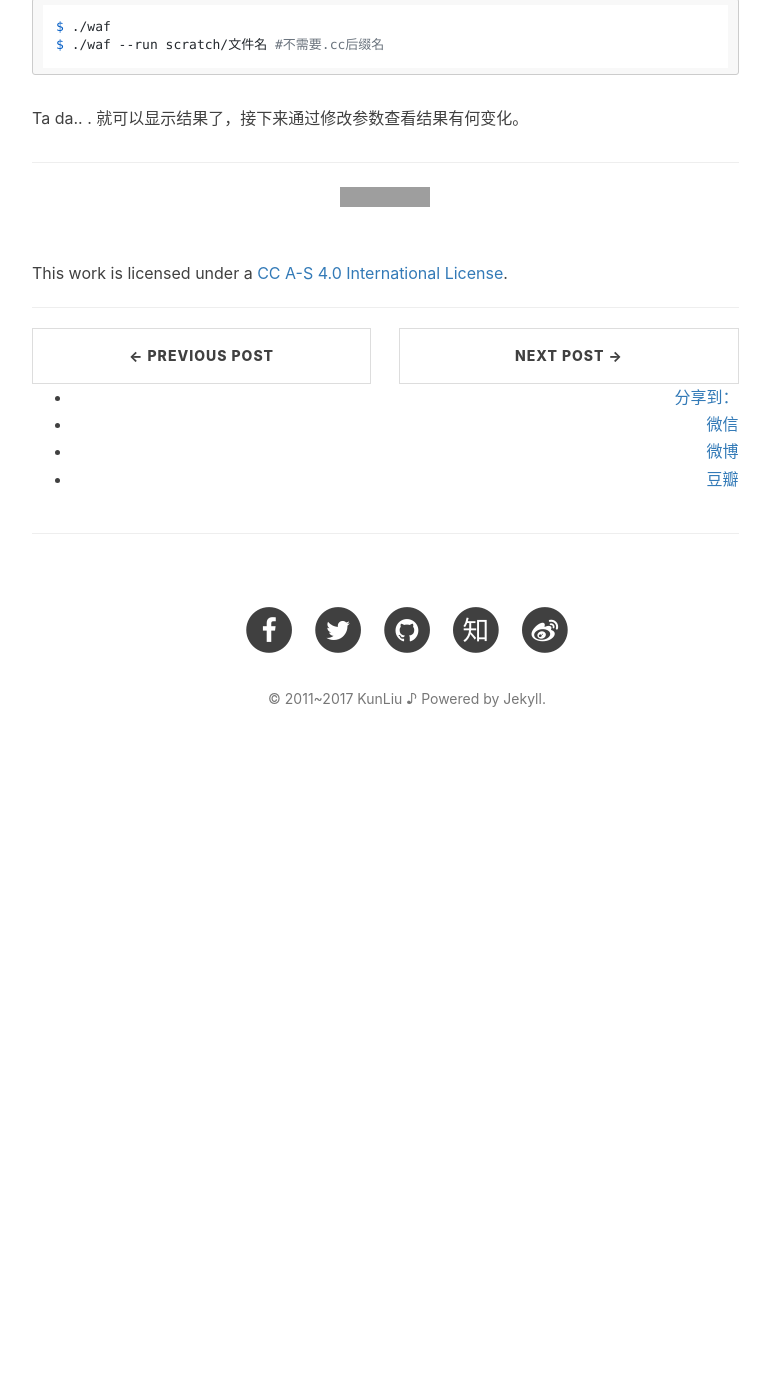
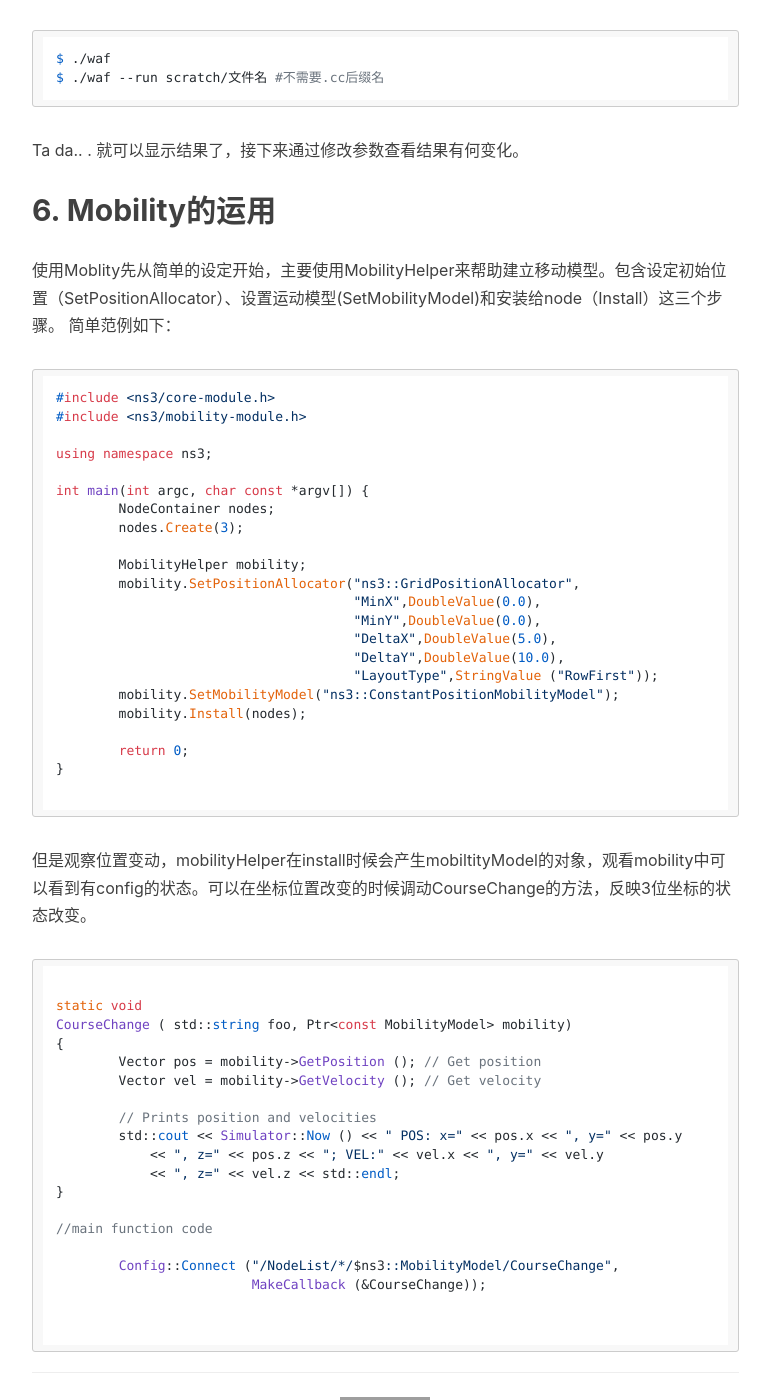
Before and after one commit to liukun2634/liukun2634.github.io, a Jekyll site: the page built from _posts/2016-11-11-ns3.md, in a window 1280 px wide and 1400 px high, scrolled down 9842 px. Shown: the whole window, without its empty margins (233-1003 px from the left). Built offline with Jekyll 4.4.1, drawn with Linux system fonts in a browser that asks for light colours; nearby versions of some CDN libraries; comment, search, counter and statistics services are not loaded; before the commit the page ends 10618 px from its top, so only the background shows below that; grey boxes are pictures that could not be loaded.

Commit message:
add mobility

````diff
--- a/_posts/2016-11-11-ns3.md
+++ b/_posts/2016-11-11-ns3.md
@@ -340,3 +340,55 @@ $ ./waf --run scratch/文件名 #不需要.cc后缀名
 
 Ta da.. .
 就可以显示结果了，接下来通过修改参数查看结果有何变化。
+
+## 6. Mobility的运用
+使用Moblity先从简单的设定开始，主要使用MobilityHelper来帮助建立移动模型。包含设定初始位置（SetPositionAllocator）、设置运动模型(SetMobilityModel)和安装给node（Install）这三个步骤。 简单范例如下：
+
+```
+#include <ns3/core-module.h>
+#include <ns3/mobility-module.h>
+
+using namespace ns3;
+
+int main(int argc, char const *argv[]) {
+        NodeContainer nodes;
+        nodes.Create(3);
+
+        MobilityHelper mobility;
+        mobility.SetPositionAllocator("ns3::GridPositionAllocator",
+                                      "MinX",DoubleValue(0.0),
+                                      "MinY",DoubleValue(0.0),
+                                      "DeltaX",DoubleValue(5.0),
+                                      "DeltaY",DoubleValue(10.0),
+                                      "LayoutType",StringValue ("RowFirst"));
+        mobility.SetMobilityModel("ns3::ConstantPositionMobilityModel");
+        mobility.Install(nodes);
+
+        return 0;
+}
+
+```
+
+但是观察位置变动，mobilityHelper在install时候会产生mobiltityModel的对象，观看mobility中可以看到有config的状态。可以在坐标位置改变的时候调动CourseChange的方法，反映3位坐标的状态改变。
+
+```
+
+static void
+CourseChange ( std::string foo, Ptr<const MobilityModel> mobility)
+{
+        Vector pos = mobility->GetPosition (); // Get position
+        Vector vel = mobility->GetVelocity (); // Get velocity
+
+        // Prints position and velocities
+        std::cout << Simulator::Now () << " POS: x=" << pos.x << ", y=" << pos.y
+            << ", z=" << pos.z << "; VEL:" << vel.x << ", y=" << vel.y
+            << ", z=" << vel.z << std::endl;
+}
+
+//main function code
+
+        Config::Connect ("/NodeList/*/$ns3::MobilityModel/CourseChange",
+                         MakeCallback (&CourseChange));
+
+
+```
````
